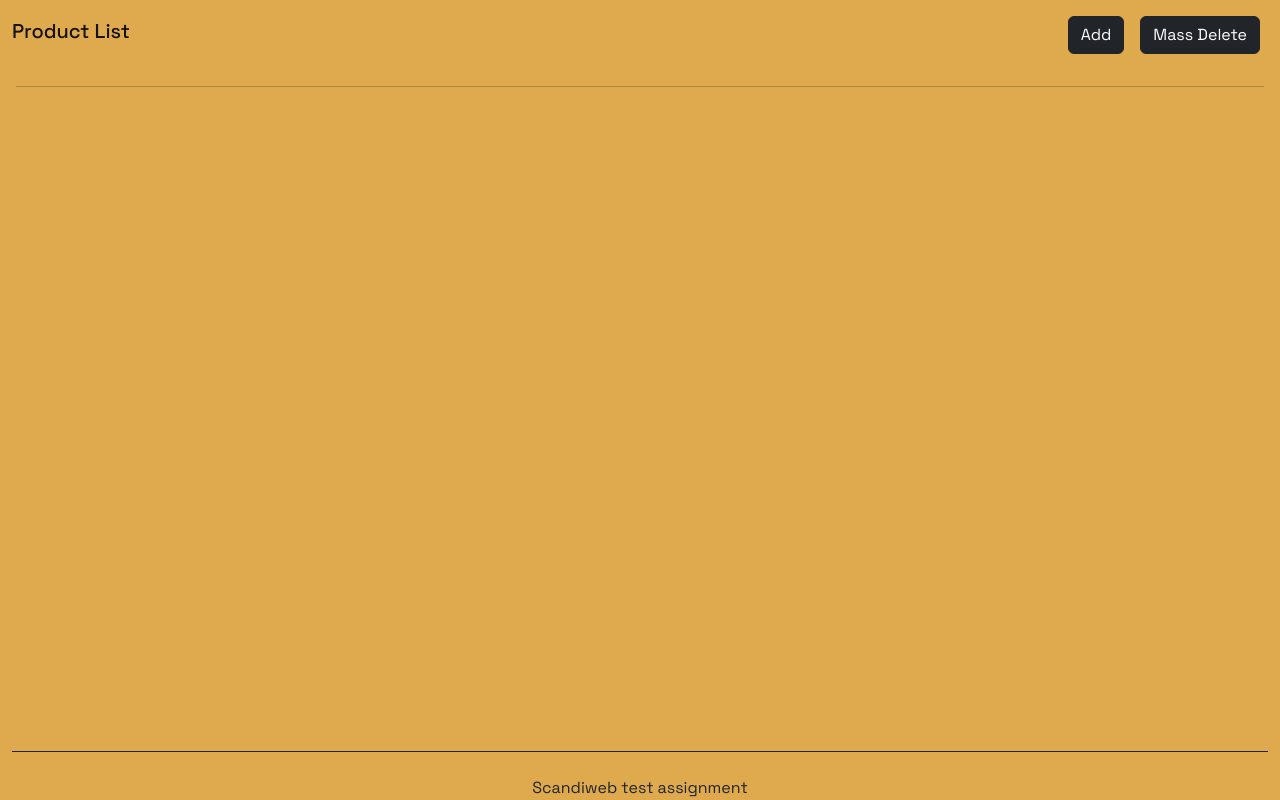
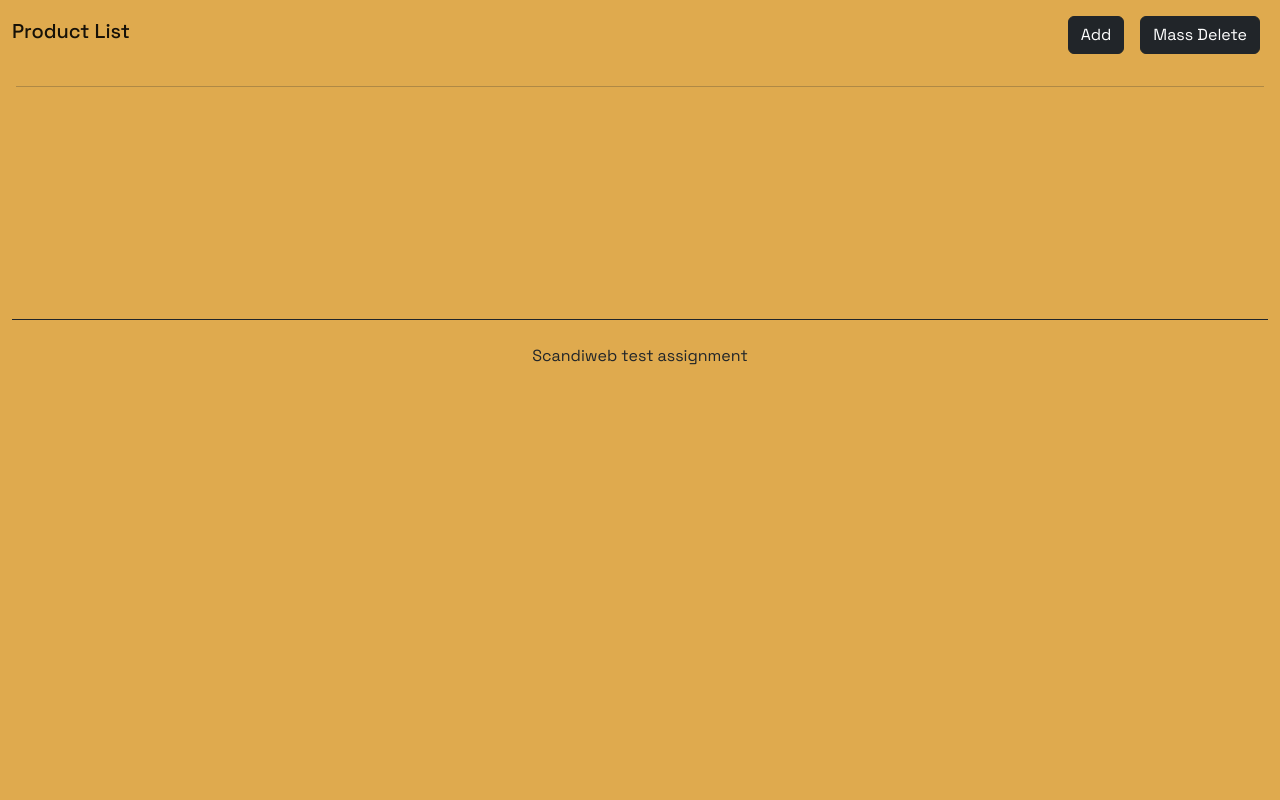
Before and after one commit to frankndungu/scandiweb-test, a PHP site: page / in a window 1280 px wide. Run offline with PHP 8.4, Linux system fonts and the light colour scheme; data that the repository does not hold is empty; style sheets or scripts are compiled from the project's sources.

Commit message:
refactor

```diff
--- a/public/stylesheet/app.scss
+++ b/public/stylesheet/app.scss
@@ -15,10 +15,3 @@ body {
     padding: 4rem 0;
   }
 }
-
-.footer {
-  position: fixed;
-  bottom: 0;
-  left: 0;
-  right: 0;
-}
--- a/views/productViews/_layout.php
+++ b/views/productViews/_layout.php
@@ -27,10 +27,10 @@
 <body style="background: #dfaa4e;">
     <?php echo $content; ?>
 
-    <footer class="footer text-center">
+    <footer class="footer pt-5 mt-5 py-3 text-center">
         <div class="container-fluid">
             <div class="h4 pb-2 mb-4 text-danger border-bottom border-dark"></div>
-            <span class="text-center">Scandiweb test assignment</span>
+            <span class="text-center mt-2">Scandiweb test assignment</span>
         </div>
     </footer>
 </body>
```
Also changed, not shown: views/productViews/add_products.php (+9 -8 lines).
